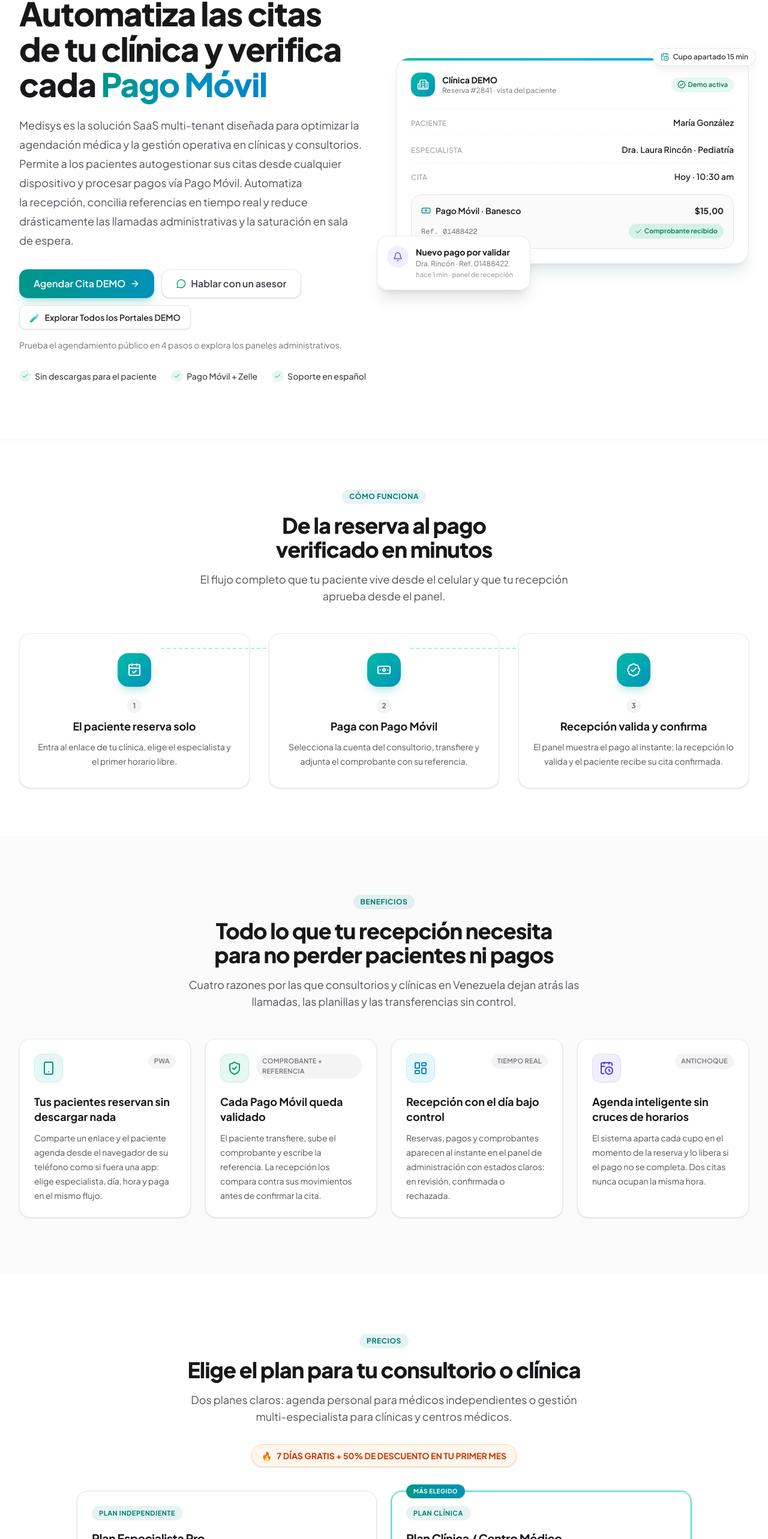
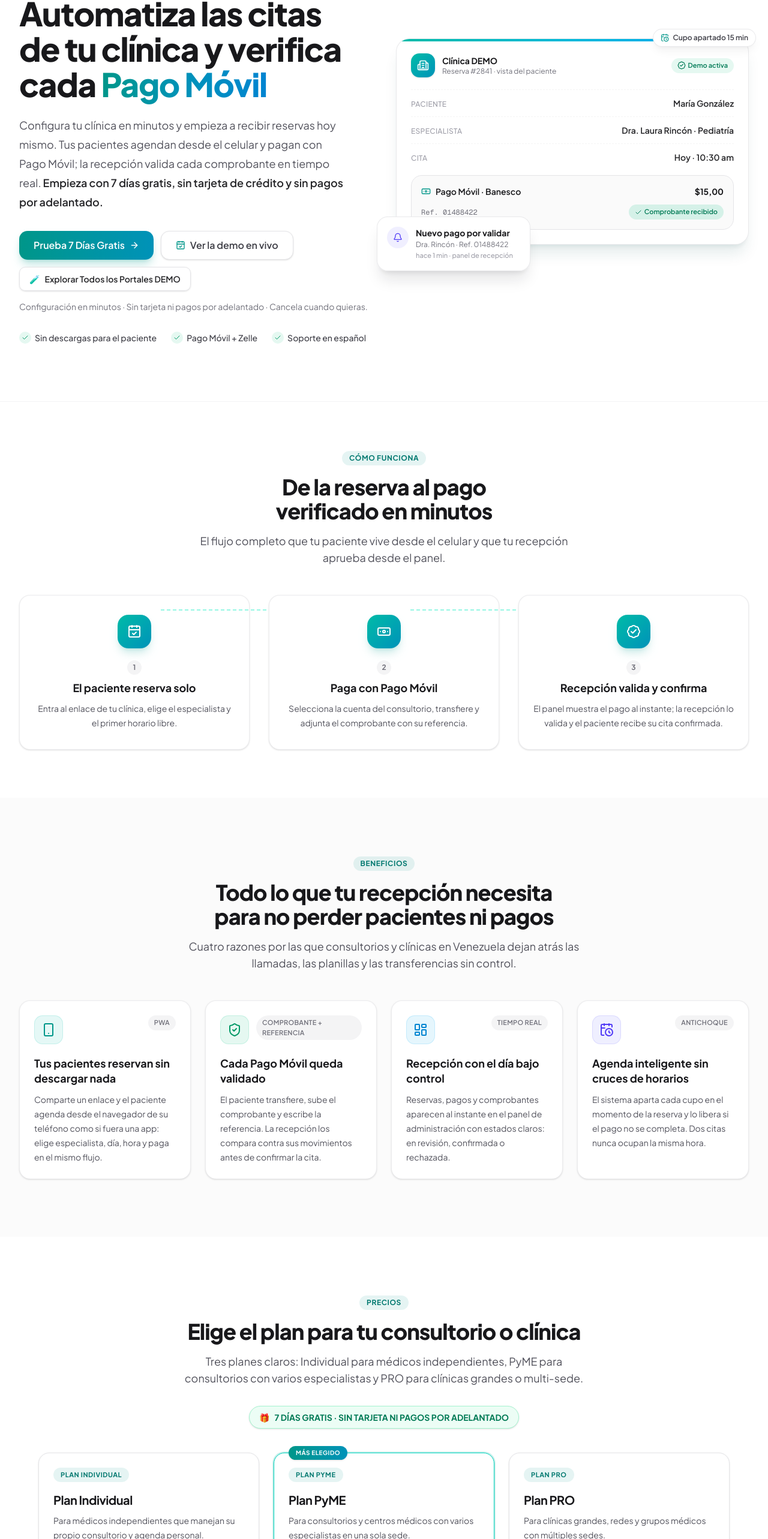
Before and after one commit to jggalviz/medisys, a Next.js app: page / in a window 1280 px wide. Shown: the part 222-2788 px from the top of the page at 60% size. Built offline with nearby package versions, Linux system fonts and the light colour scheme; no server answers.

Commit message:
feat(landing): actualizar precios fijos (, , ) y simplificar oferta a 7 dias de prueba gratis

```diff
--- a/src/app/page.tsx
+++ b/src/app/page.tsx
@@ -37,12 +37,12 @@
   title:
     "Medisys | Agenda médica automática y Pago Móvil verificado para clínicas en Venezuela",
   description:
-    "Automatiza las citas de tu consultorio o clínica: tus pacientes reservan desde el celular y pagan con Pago Móvil. Tu recepción valida comprobante y referencia en tiempo real desde un panel.",
+    "Automatiza las citas de tu consultorio o clínica: tus pacientes reservan desde el celular y pagan con Pago Móvil. Tu recepción valida comprobante y referencia en tiempo real. Empieza con 7 días gratis, sin tarjeta ni pagos por adelantado.",
   alternates: { canonical: "/" },
   openGraph: {
     title: "Medisys | Agenda tu clínica y verifica cada Pago Móvil",
     description:
-      "Reservas 24/7 sin descargas y validación de Pago Móvil en tiempo real. Prueba la demo en vivo.",
+      "Reservas 24/7 sin descargas, validación de Pago Móvil en tiempo real y 7 días de prueba gratis (sin tarjeta ni pagos por adelantado).",
     locale: "es_VE",
     type: "website",
   },
@@ -66,6 +66,11 @@
 
 const WHATSAPP_URL = `https://wa.me/${WHATSAPP_NUMBER}?text=${encodeURIComponent(
   "Hola Medisys 👋, vi la landing y quiero activar la plataforma en mi consultorio o clínica."
+)}`
+
+/** CTA principal de conversión: iniciar la prueba gratuita de 7 días. */
+const WHATSAPP_TRIAL_URL = `https://wa.me/${WHATSAPP_NUMBER}?text=${encodeURIComponent(
+  "Hola Medisys 👋, quiero comenzar la prueba gratuita de 7 días para mi consultorio o clínica."
 )}`
 
 /**
@@ -157,9 +162,8 @@
   descripcion: string
   precio: string
   precioDetalle: string
-  precioTachado?: string
-  promo: string
-  multisede?: string
+  /** Resumen de perfiles/sedes incluidos en el plan. */
+  perfiles: string
   destacado?: boolean
   features: readonly string[]
   demoHref: string
@@ -167,42 +171,40 @@
 
 const PLANES_LANDING: readonly PlanLanding[] = [
   {
-    id: "pro",
-    badge: "PLAN INDEPENDIENTE",
-    nombre: "Plan Especialista Pro",
+    id: "individual",
+    badge: "PLAN INDIVIDUAL",
+    nombre: "Plan Individual",
     descripcion:
-      "Ideal para médicos independientes que manejan su propio consultorio y agenda personal.",
-    precio: "$15",
-    precioDetalle: "USD / mes (1er mes)",
-    precioTachado: "$30",
-    promo: "50% DE DESCUENTO el 1er mes (luego $30/mes) + 7 días gratis",
+      "Para médicos independientes que manejan su propio consultorio y agenda personal.",
+    precio: "$30",
+    precioDetalle: "USD / mes",
+    perfiles: "1 Médico · Sedes ilimitadas",
     features: [
-      "1 Especialista activo",
+      "1 Médico activo",
+      "Sedes ilimitadas",
       "Agendamiento automatizado en 3 pasos",
       "Expedientes e historial de pacientes",
       "Cálculo automático de cobros en USD y VES a la tasa oficial del BCV del día",
       "Estadísticas e ingresos unificados en USD y Bolívares",
       "Pago Móvil y Zelle habilitados en tu panel (personalizable a cualquier método de cobro que necesites)",
       "Soporte por WhatsApp",
-      "7 días de prueba gratis sin compromiso",
       "🌱 Plataforma en constante evolución: diseñamos e implementamos las nuevas funciones que tu consultorio necesite.",
     ],
     demoHref: RESERVAR_INDEPENDIENTE_ROUTE,
   },
   {
-    id: "clinica",
-    badge: "PLAN CLÍNICA",
-    nombre: "Plan Clínica / Centro Médico",
+    id: "pyme",
+    badge: "PLAN PYME",
+    nombre: "Plan PyME",
     descripcion:
-      "Diseñado para centros médicos, clínicas y consultorios con múltiples especialistas.",
-    precio: "$50",
-    precioDetalle: "USD / mes (1er mes · sede principal)",
-    precioTachado: "$100",
-    promo: "50% DE DESCUENTO el 1er mes (luego $100/mes) + 7 días gratis",
-    multisede: "$100/mes sede principal + $60/mes por sede adicional",
+      "Para consultorios y centros médicos con varios especialistas en una sola sede.",
+    precio: "$75",
+    precioDetalle: "USD / mes",
+    perfiles: "2 a 10 Médicos · 1 Sede",
     destacado: true,
     features: [
-      "Especialistas ilimitados por sede",
+      "2 a 10 médicos activos",
+      "1 sede",
       "Recepción, administración y gestión multi-doctor",
       "Flujo completo de agendamiento público en 4 pasos",
       "Personalización completa con la marca de la clínica",
@@ -210,7 +212,27 @@
       "Reportes y estadísticas financieras multi-doctor en USD y Bolívares",
       "Pago Móvil y Zelle habilitados en tu panel (personalizable a cualquier método de cobro que necesites)",
       "Soporte prioritario por WhatsApp y correo",
+      "7 días de prueba gratis sin compromiso",
+    ],
+    demoHref: DEMO_ROUTE,
+  },
+  {
+    id: "pro",
+    badge: "PLAN PRO",
+    nombre: "Plan PRO",
+    descripcion:
+      "Para clínicas grandes, redes y grupos médicos con múltiples sedes.",
+    precio: "$140",
+    precioDetalle: "USD / mes",
+    perfiles: "10+ Médicos o Múltiples Sedes",
+    features: [
+      "10+ médicos activos",
+      "Múltiples sedes",
+      "Todo lo incluido en el plan PyME",
+      "Panel consolidado multi-sede",
       "Migración y configuración inicial sin costo",
+      "Cálculo automático de cobros en USD y VES a la tasa oficial del BCV del día",
+      "Soporte prioritario dedicado",
       "7 días de prueba gratis sin compromiso",
       "💡 Desarrollo continuo a tu medida: abiertos a escuchar e integrar nuevos módulos o mejoras para el flujo de tu clínica.",
     ],
@@ -260,7 +282,7 @@
               <span className="absolute inline-flex size-full animate-ping rounded-full bg-emerald-400 opacity-75" />
               <span className="relative inline-flex size-2 rounded-full bg-emerald-500" />
             </span>
-            Agendar Cita de Prueba
+            Ver demo en vivo
             <ArrowRight
               className="size-3.5 transition-transform group-hover:translate-x-0.5"
               aria-hidden="true"
@@ -277,35 +299,35 @@
           </h1>
 
           <p className="mt-6 max-w-xl text-pretty text-lg leading-8 text-zinc-600">
-            Medisys es la solución SaaS multi-tenant diseñada para optimizar la
-            agendación médica y la gestión operativa en clínicas y
-            consultorios. Permite a los pacientes autogestionar sus citas desde
-            cualquier dispositivo y procesar pagos vía Pago Móvil. Automatiza
-            la recepción, concilia referencias en tiempo real y reduce
-            drásticamente las llamadas administrativas y la saturación en sala
-            de espera.
+            Configura tu clínica en minutos y empieza a recibir reservas hoy
+            mismo. Tus pacientes agendan desde el celular y pagan con Pago
+            Móvil; la recepción valida cada comprobante en tiempo real.{" "}
+            <strong className="font-semibold text-zinc-800">
+              Empieza con 7 días gratis, sin tarjeta de crédito y sin pagos por
+              adelantado.
+            </strong>
           </p>
 
           <div className="mt-8 flex w-full flex-col gap-3 sm:w-auto sm:flex-row">
-            <Link
-              href={`/${DEMO_CLINIC_SLUG}`}
+            <a
+              href={WHATSAPP_TRIAL_URL}
+              target="_blank"
+              rel="noopener noreferrer"
               className="inline-flex h-12 items-center justify-center gap-2 rounded-xl bg-linear-to-r from-teal-600 to-cyan-600 px-6 text-base font-semibold text-white shadow-lg shadow-teal-600/25 transition hover:shadow-xl hover:brightness-110 active:scale-[0.99]"
             >
-              Agendar Cita DEMO
+              Prueba 7 Días Gratis
               <ArrowRight className="size-4" aria-hidden="true" />
-            </Link>
-            <a
-              href={WHATSAPP_URL}
-              target="_blank"
-              rel="noopener noreferrer"
+            </a>
+            <Link
+              href={DEMO_ROUTE}
               className="inline-flex h-12 items-center justify-center gap-2 rounded-xl border border-zinc-200 bg-white px-6 text-base font-semibold text-zinc-700 shadow-sm transition hover:border-zinc-300 hover:bg-zinc-50"
             >
-              <MessageCircle
-                className="size-4 text-emerald-600"
+              <CalendarCheck
+                className="size-4 text-teal-600"
                 aria-hidden="true"
               />
-              Hablar con un asesor
-            </a>
+              Ver la demo en vivo
+            </Link>
           </div>
 
           {/* Acceso central a los entornos DEMO */}
@@ -317,8 +339,8 @@
           </div>
 
           <p className="mt-4 text-sm text-zinc-500">
-            Prueba el agendamiento público en 4 pasos o explora los paneles
-            administrativos.
+            Configuración en minutos · Sin tarjeta ni pagos por adelantado ·
+            Cancela cuando quieras.
           </p>
 
           <ul className="mt-8 flex flex-wrap gap-x-6 gap-y-2 text-sm font-medium text-zinc-700">
@@ -597,15 +619,15 @@
         <SectionHeading
           eyebrow="Precios"
           title="Elige el plan para tu consultorio o clínica"
-          description="Dos planes claros: agenda personal para médicos independientes o gestión multi-especialista para clínicas y centros médicos."
+          description="Tres planes claros: Individual para médicos independientes, PyME para consultorios con varios especialistas y PRO para clínicas grandes o multi-sede."
         />
 
-        <div className="mx-auto mt-8 flex w-fit items-center gap-2 rounded-full border border-orange-200 bg-orange-50 px-4 py-2 text-sm font-bold text-orange-700 shadow-sm">
-          <span aria-hidden="true">🔥</span>
-          7 DÍAS GRATIS + 50% DE DESCUENTO EN TU PRIMER MES
+        <div className="mx-auto mt-8 flex w-fit items-center gap-2 rounded-full border border-emerald-200 bg-emerald-50 px-4 py-2 text-sm font-bold text-emerald-700 shadow-sm">
+          <span aria-hidden="true">🎁</span>
+          7 DÍAS GRATIS · SIN TARJETA NI PAGOS POR ADELANTADO
         </div>
 
-        <div className="mx-auto mt-10 grid max-w-5xl gap-6 md:grid-cols-2">
+        <div className="mx-auto mt-10 grid max-w-6xl gap-6 md:grid-cols-2 lg:grid-cols-3">
           {PLANES_LANDING.map((plan) => (
             <article
               key={plan.id}
@@ -632,11 +654,6 @@
               </p>
 
               <div className="mt-5 flex items-end gap-2">
-                {plan.precioTachado && (
-                  <span className="pb-2 text-lg font-semibold text-zinc-400 line-through">
-                    {plan.precioTachado}
-                  </span>
-                )}
                 <span className="text-5xl font-extrabold tracking-tight text-zinc-900">
                   {plan.precio}
                 </span>
@@ -645,15 +662,9 @@
                 </span>
               </div>
 
-              <p className="mt-3 w-fit rounded-full bg-emerald-500/10 px-3 py-1 text-xs font-semibold text-emerald-700">
-                {plan.promo}
+              <p className="mt-3 w-fit rounded-full bg-teal-600/10 px-3 py-1 text-xs font-semibold text-teal-700">
+                {plan.perfiles}
               </p>
-
-              {plan.multisede && (
-                <p className="mt-3 rounded-xl border border-teal-100 bg-teal-50/60 px-3 py-2 text-xs font-medium text-teal-800">
-                  Tarifa multisede: {plan.multisede}
-                </p>
-              )}
 
               <ul className="mt-5 flex-1 space-y-3">
                 {plan.features.map((feature) => (
@@ -667,29 +678,31 @@
               </ul>
 
               <div className="mt-6 flex flex-col gap-3">
+                <a
+                  href={WHATSAPP_TRIAL_URL}
+                  target="_blank"
+                  rel="noopener noreferrer"
+                  className="inline-flex h-12 items-center justify-center gap-2 rounded-xl bg-linear-to-r from-teal-600 to-cyan-600 px-6 text-base font-semibold text-white shadow-lg shadow-teal-600/25 transition hover:shadow-xl hover:brightness-110 active:scale-[0.99]"
+                >
+                  Probar 7 Días Gratis
+                  <ArrowRight className="size-4" aria-hidden="true" />
+                </a>
                 <Link
                   href={plan.demoHref}
-                  className="inline-flex h-12 items-center justify-center gap-2 rounded-xl bg-linear-to-r from-teal-600 to-cyan-600 px-6 text-base font-semibold text-white shadow-lg shadow-teal-600/25 transition hover:shadow-xl hover:brightness-110 active:scale-[0.99]"
-                >
-                  Probar la demo en vivo
-                  <ArrowRight className="size-4" aria-hidden="true" />
-                </Link>
-                <a
-                  href={WHATSAPP_URL}
-                  target="_blank"
-                  rel="noopener noreferrer"
                   className="inline-flex h-12 items-center justify-center gap-2 rounded-xl border border-zinc-200 bg-white px-6 text-base font-semibold text-zinc-700 shadow-sm transition hover:border-zinc-300 hover:bg-zinc-50"
                 >
-                  <MessageCircle className="size-4 text-emerald-600" aria-hidden="true" />
-                  Contactar a un asesor
-                </a>
+                  <CalendarCheck className="size-4 text-teal-600" aria-hidden="true" />
+                  Ver demo en vivo
+                </Link>
               </div>
             </article>
           ))}
         </div>
 
         <p className="mx-auto mt-6 max-w-2xl text-center text-xs leading-5 text-zinc-500">
-          Precios en USD. Pagos en Bolívares calculados a la tasa oficial BCV del día.
+          Precios en USD. El cobro se liquida en Bolívares a la tasa oficial del
+          BCV del día. La prueba de 7 días no requiere tarjeta ni pagos por
+          adelantado.
         </p>
       </Container>
     </section>
```
